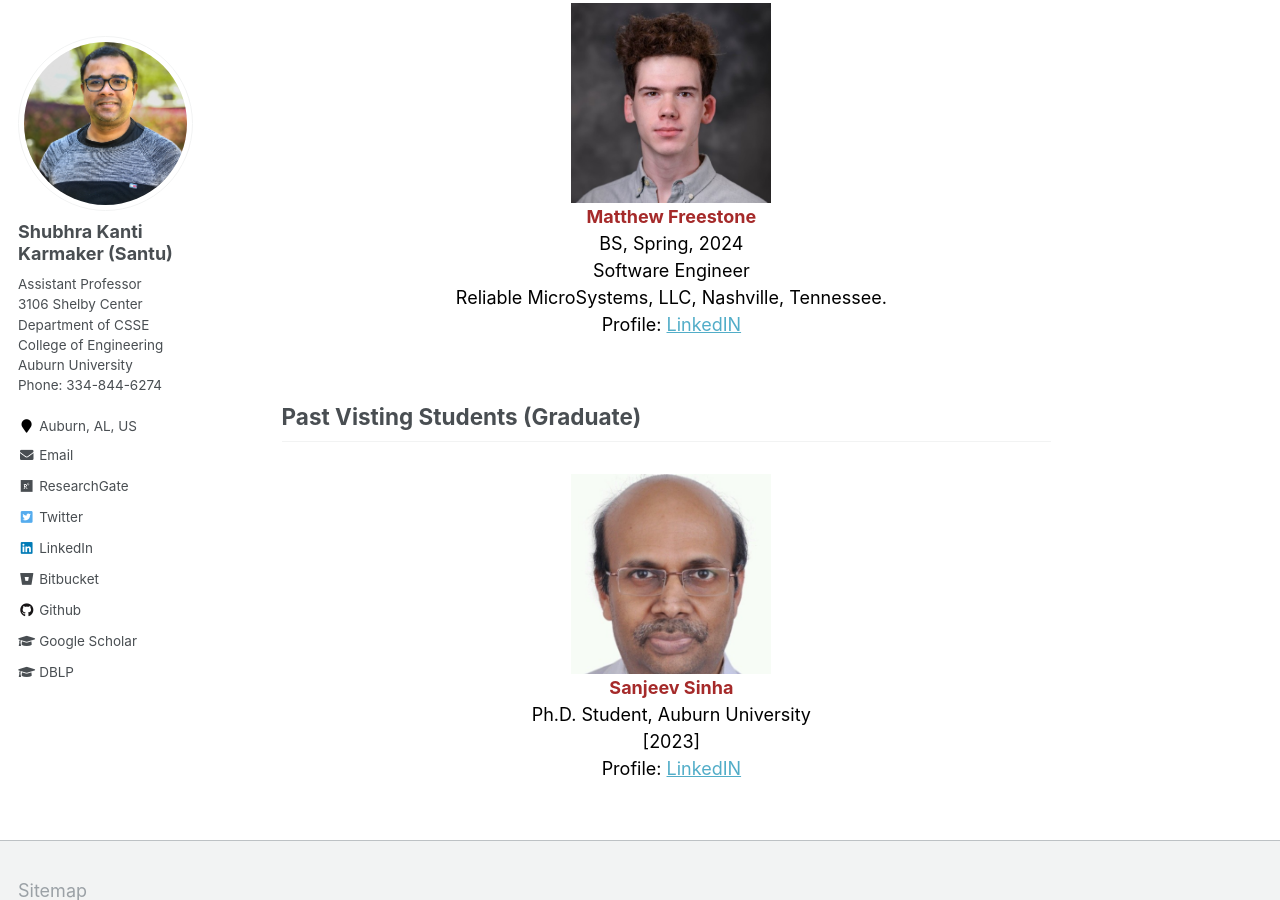
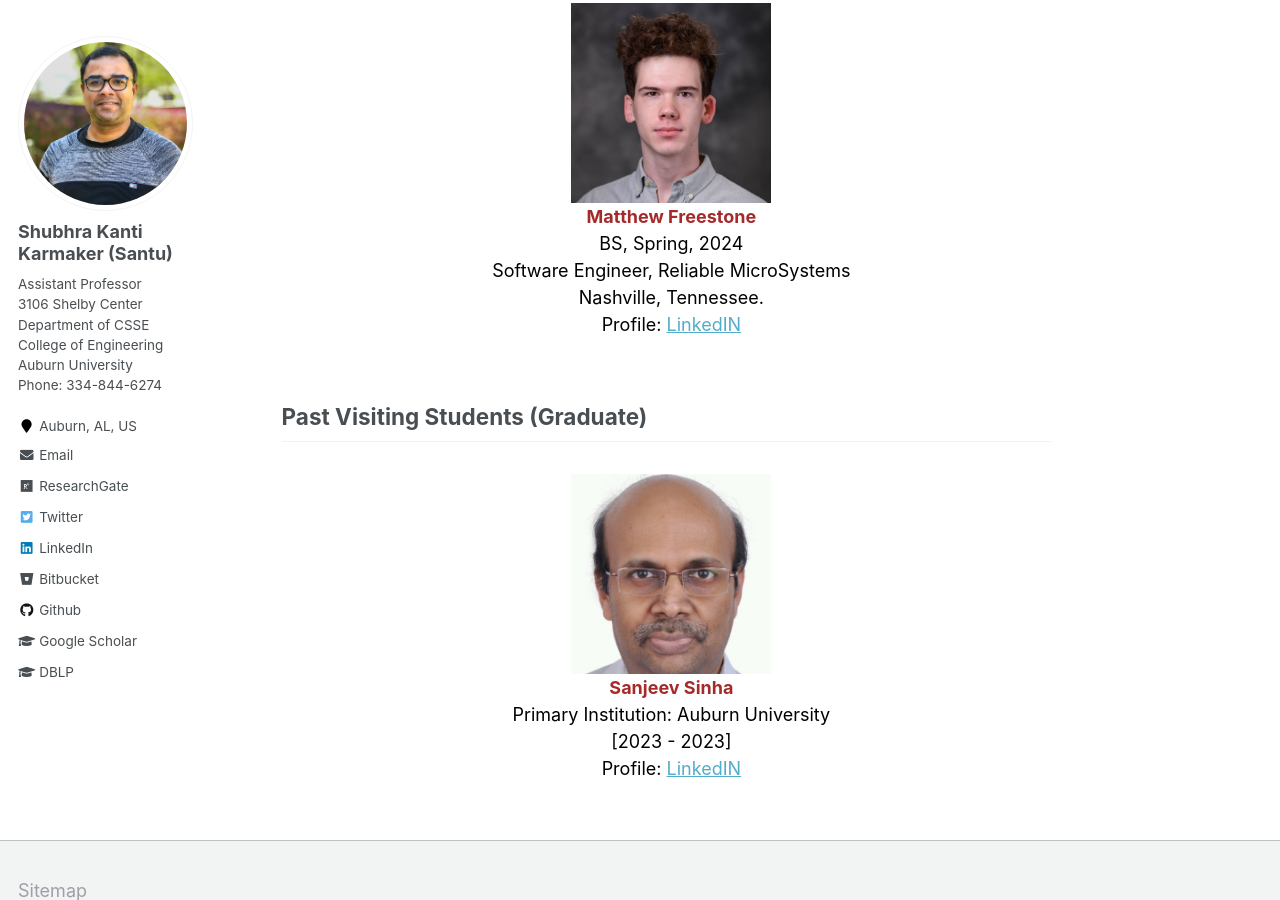
Before and after one commit to karmake2/karmake2.github.io, a Jekyll site: the page built from _pages/students.html, in a window 1280 px wide and 900 px high, scrolled down 2865 px. Built offline with Jekyll 4.4.1, drawn with Linux system fonts in a browser that asks for light colours; some of the changed text lies outside the part shown.

Commit message:
Update students.html

```diff
--- a/_pages/students.html
+++ b/_pages/students.html
@@ -67,7 +67,7 @@ author_profile: true
 
 
 
-<h2>Visting Students (Graduate)</h2>
+<h2>Visiting Students (Graduate)</h2>
 
 <table class="table__tablenospace">
 	<tr>
@@ -159,22 +159,22 @@ author_profile: true
 			<span style="color:black">
 				<font color="brown" ><b>Matthew Freestone</b></font><br/>
 				BS, Spring, 2024<br/>
-				Software Engineer<br/>
-				Reliable MicroSystems, LLC, Nashville, Tennessee.<br/>
+				Software Engineer, Reliable MicroSystems<br/>
+				Nashville, Tennessee.<br/>
 				Profile: <a href="https://www.linkedin.com/in/matthew-freestone-7b75381b9/" target="_blank">LinkedIN</a></span></td>
 	</tr>
 
 </table>
 
-<h2>Past Visting Students (Graduate)</h2>
+<h2>Past Visiting Students (Graduate)</h2>
 
 <table class="table__tablenospace">
 	<tr>
 		<td class="table__tablenospace" align='center'><img src='/images/students/Sanjeev.png' style='height:200px;;width:200px'><br/>
 			<span style="color:black">
 				<font color="brown" ><b>Sanjeev Sinha</b></font><br/>
-				Ph.D. Student, Auburn University <br/>
-				[2023]<br/>
+				Primary Institution: Auburn University <br/>
+				[2023 - 2023]<br/>
 				Profile: <a href="https://www.linkedin.com/in/sanjeev-sinha-355a8629/" target="_blank">LinkedIN</a></span></td>
 	</tr>
 </table>
```
